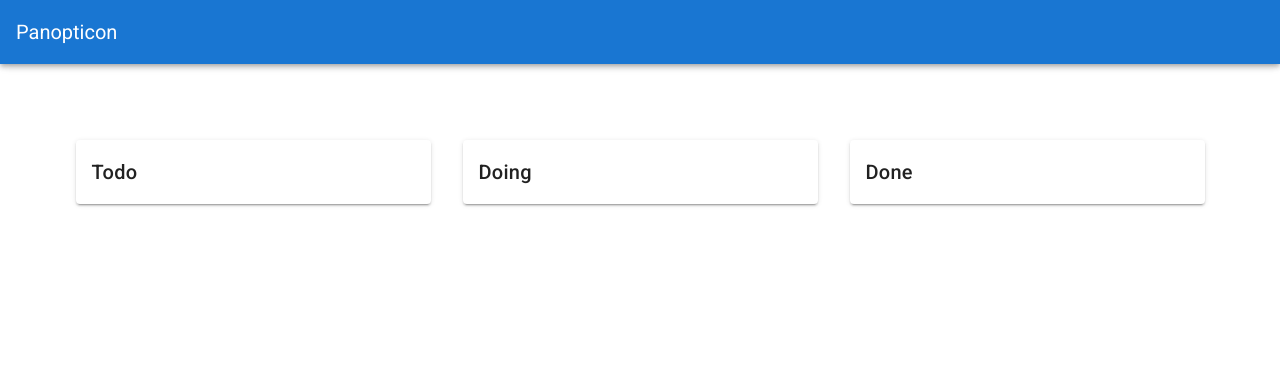
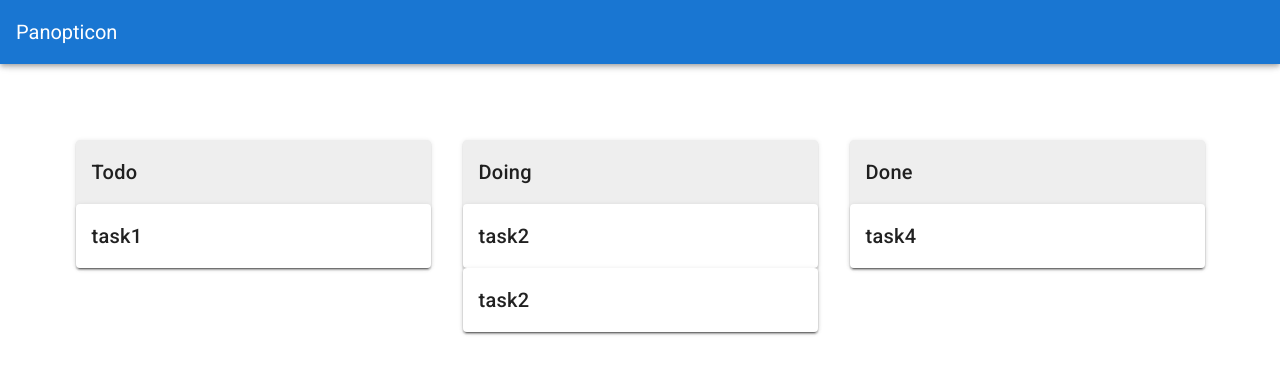
Before and after one commit to yuya-okada527/panopticon-fe, a Vue app: page /#/ in a window 1280 px wide. Shown: the top 374 px of the page. Built offline with nearby package versions, Linux system fonts and the light colour scheme.

Commit message:
add tasks

```diff
--- a/src/views/Home.vue
+++ b/src/views/Home.vue
@@ -2,9 +2,12 @@
   <v-content>
     <v-container>
       <v-layout wrap>
-        <v-flex md4 v-for="status in statusList" :key="status">
-          <v-card class="mx-4">
+        <v-flex md4 v-for="(tasks, status) in statuses" :key="status">
+          <v-card color="#eeeeee" class="mx-4">
             <v-card-title>{{ status }}</v-card-title>
+            <v-card v-for="task in tasks" :key="task">
+              <v-card-title>{{ task }}</v-card-title>
+            </v-card>
           </v-card>
         </v-flex>
       </v-layout>
@@ -18,7 +21,13 @@ import Vue from "vue";
 export default Vue.extend({
   name: "Home",
   data: () => {
-    return { statusList: ["Todo", "Doing", "Done"] };
+    return {
+      statuses: {
+        Todo: ["task1"],
+        Doing: ["task2", "task2"],
+        Done: ["task4"],
+      },
+    };
   },
 });
 </script>
```
